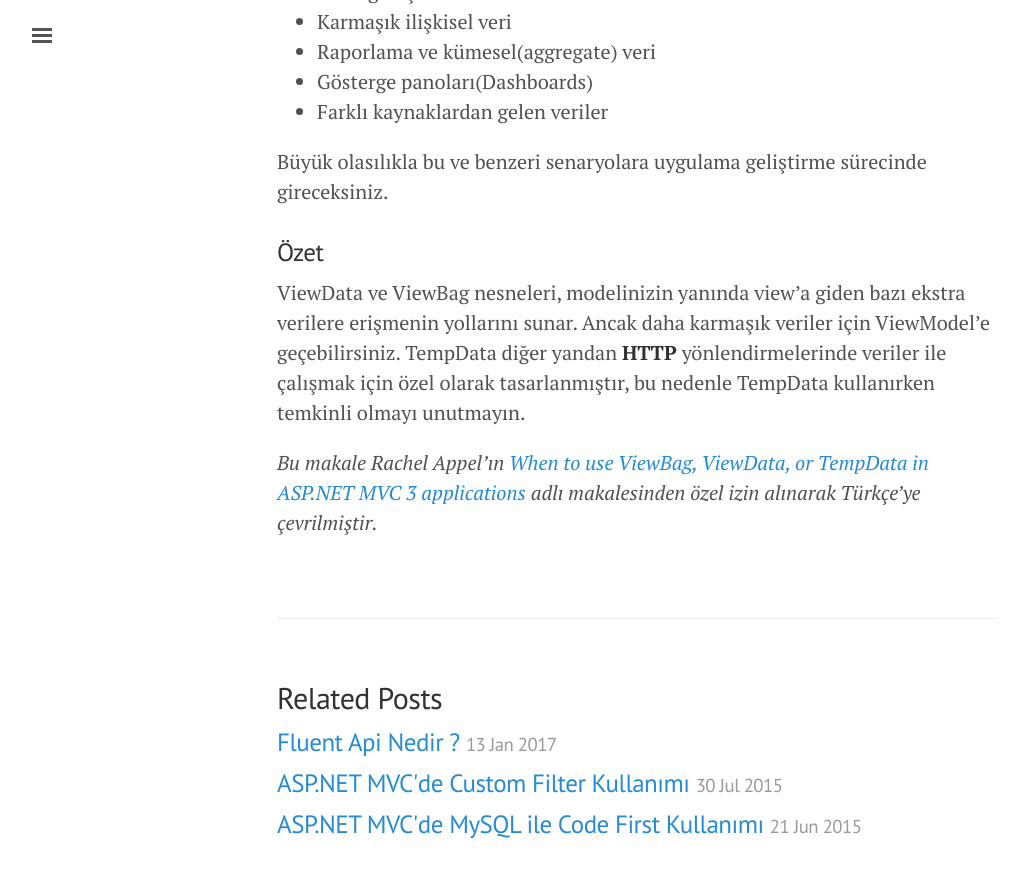
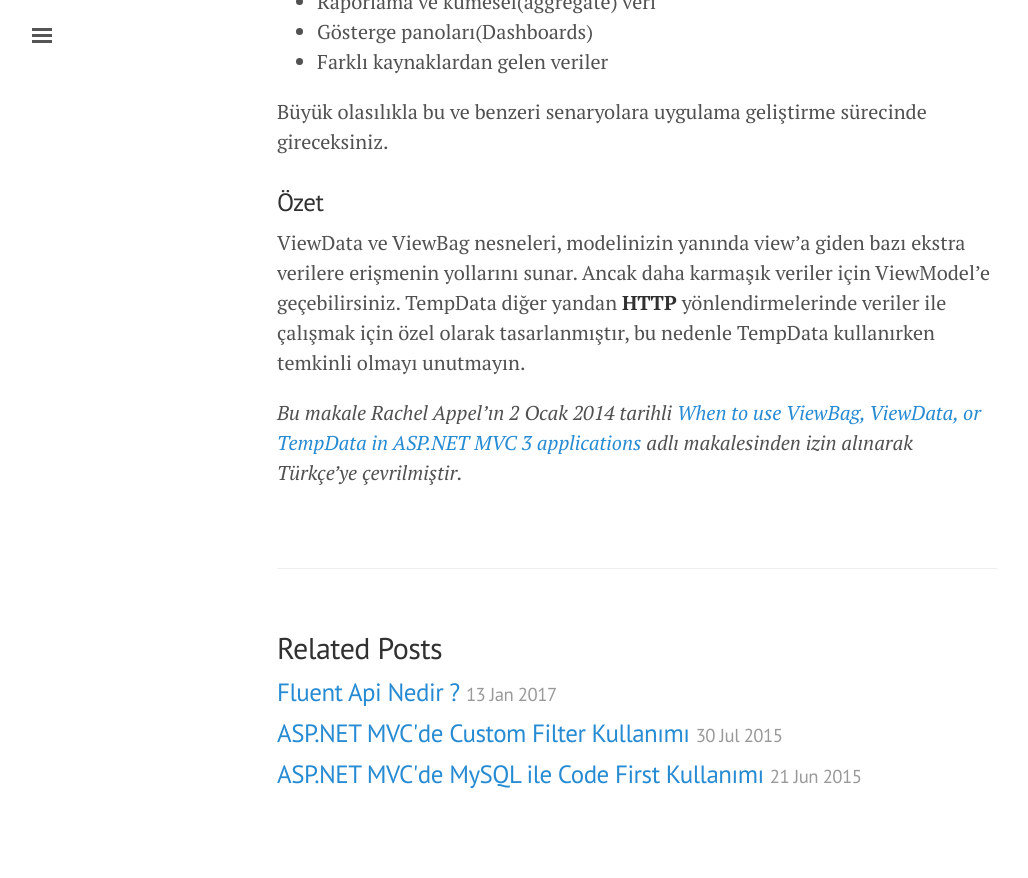
Before and after one commit to abdurrahman/abdurrahman.github.io, a Jekyll site: the page built from _posts/2017-01-25-viewbag-viewdata-ve-tempdata-ne-zaman-kullanilir.md, in a window 1280 px wide and 900 px high, scrolled down 4861 px. Shown: the top 878 px of the window, without its empty margins (3-1031 px from the left). Built offline with Jekyll 4.4.1, drawn with Linux system fonts in a browser that asks for light colours; after the commit the page ends 5711 px from its top, so only the background shows below that; some of the changed text lies outside the part shown.

Commit message:
Update 2017-01-25-viewbag-viewdata-ve-tempdata-ne-zaman-kullanilir.md

```diff
--- a/_posts/2017-01-25-viewbag-viewdata-ve-tempdata-ne-zaman-kullanilir.md
+++ b/_posts/2017-01-25-viewbag-viewdata-ve-tempdata-ne-zaman-kullanilir.md
@@ -150,4 +150,4 @@
 ### Özet
 ViewData ve ViewBag nesneleri, modelinizin yanında view'a giden bazı ekstra verilere erişmenin yollarını sunar. Ancak daha karmaşık veriler için ViewModel'e geçebilirsiniz. TempData diğer yandan **HTTP** yönlendirmelerinde veriler ile çalışmak için özel olarak tasarlanmıştır, bu nedenle TempData kullanırken temkinli olmayı unutmayın.
 
-*Bu makale Rachel Appel'ın [When to use ViewBag, ViewData, or TempData in ASP.NET MVC 3 applications](http://rachelappel.com/when-to-use-viewbag-viewdata-or-tempdata-in-asp.net-mvc-3-applications/) adlı makalesinden özel izin alınarak Türkçe'ye çevrilmiştir.*
+*Bu makale Rachel Appel'ın 2 Ocak 2014 tarihli [When to use ViewBag, ViewData, or TempData in ASP.NET MVC 3 applications](http://rachelappel.com/when-to-use-viewbag-viewdata-or-tempdata-in-asp.net-mvc-3-applications/) adlı makalesinden izin alınarak Türkçe'ye çevrilmiştir.*
```
Also changed, not shown: other parts of _posts/2017-01-25-viewbag-viewdata-ve-tempdata-ne-zaman-kullanilir.md (+1 -1 lines).
